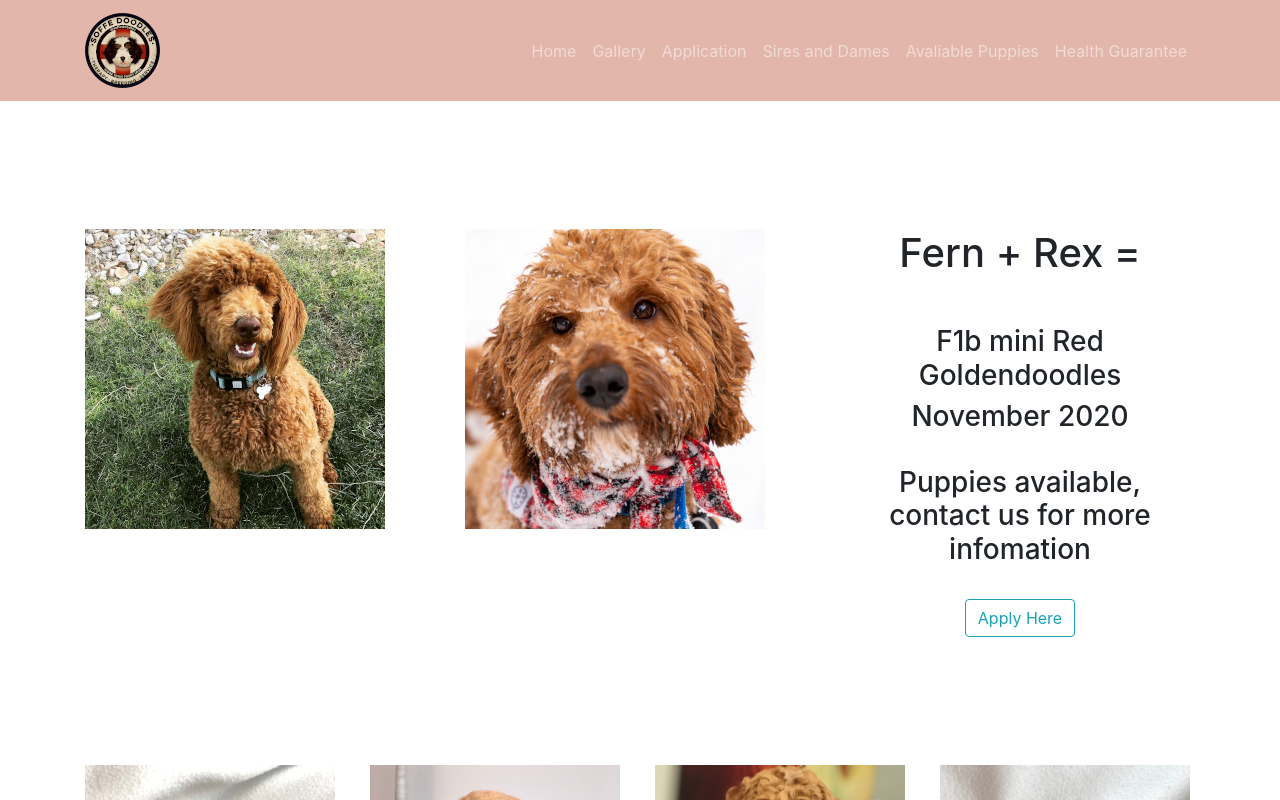
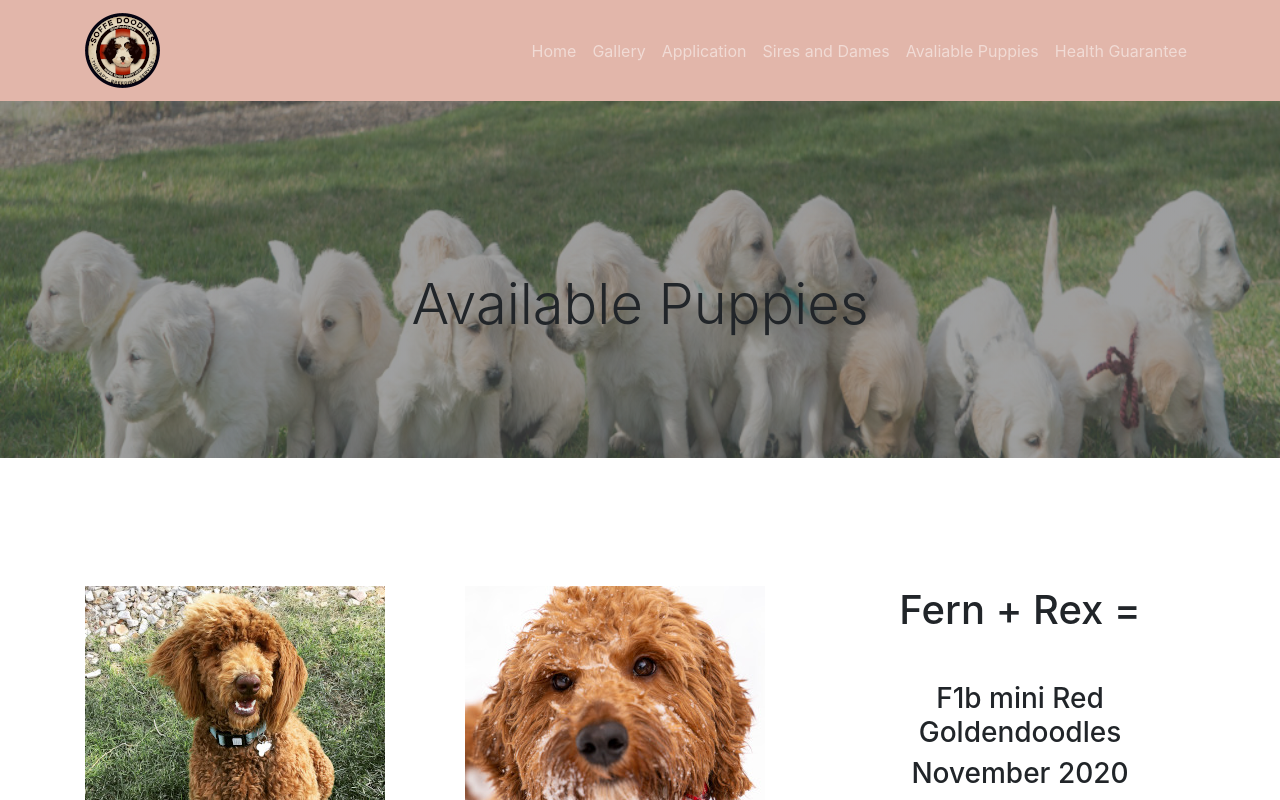
Before and after one commit to benklinton/Soffe-Doodles, a React (Create React App) app: page /avaliable-puppies in a window 1280 px wide. Shown: the top 800 px of the page. Built offline with nearby package versions, Linux system fonts and the light colour scheme.

Commit message:
moved header code into available puppies component

```diff
--- a/src/components/available puppies/index.js
+++ b/src/components/available puppies/index.js
@@ -21,6 +21,17 @@ import Puppy8 from './images/Puppy8.jpg';
 
 function LitterInfo() {
     return (
+        <>
+            <header className='masthead bg-image'>
+                <Container className='h-100'>
+                    <Row className='h-100 align-items-center'>
+                        <div className='col-lg-12'>
+                            <h1 className='display-4 text-black mb-4' style={{ textAlign: 'center' }}> Available Puppies</h1>
+                        </div>
+
+                    </Row>
+                </Container>
+            </header>
             <Container>
                 <Row>
                     <Col id="margin-custom">
@@ -110,11 +121,11 @@ function LitterInfo() {
                         <img src={Puppy8} alt="pics of puppies"></img>
                     </Col>
                 </Row>
-            <Row style={{marginBottom: "6rem"}}>
+                <Row style={{ marginBottom: "6rem" }}>
                     <Col >
                         <img src={Scout} id='dog-img' alt="pics of puppies"></img>
                     </Col>
-                <Col style={{ textAlign: 'center', marginRight: "3rem", marginTop:"3rem"}}>
+                    <Col style={{ textAlign: 'center', marginRight: "3rem", marginTop: "3rem" }}>
                         <h2>
                             Scout our AKC Bernese Moutain Dog will be having her next litter spring of 2021
                         </h2>
@@ -126,6 +137,7 @@ function LitterInfo() {
                     </Col>
                 </Row>
             </Container>
+        </>
     )
 }
 
--- a/src/components/available puppies/style.css
+++ b/src/components/available puppies/style.css
@@ -50,3 +50,17 @@
   #non-margin:hover #middle {
     opacity: 1;
   }
+
+  .masthead {
+    padding-top: calc(6rem + 74px);
+    padding-bottom: 6rem;
+}
+
+.bg-image {
+        background: linear-gradient(to bottom, rgba(87, 88, 90, 0.575), rgba(87,88,90, 0.575)), url(images/PuppyHeader.jpg);
+        background-image: linear-gradient(rgba(87, 88, 90, 0.575), rgba(87, 88, 90, 0.575)), url(images/PuppyHeader.jpg);
+        background-position-x: center;
+        background-position-y: center;
+        background-size: cover;
+        background-attachment: scroll;
+}
```
Also changed, not shown: src/components/available puppies/images/PuppyHeader.jpg (added), 1 other file (tests, documents, lock files or other folders). Lines whose indentation alone changed are shown as unchanged.
